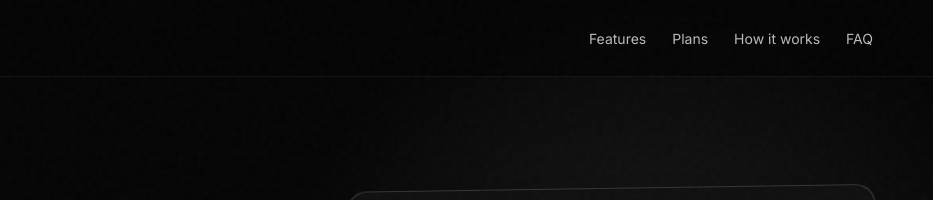
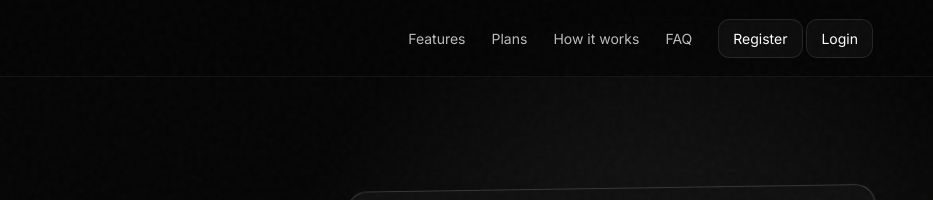
Before and after one commit to Nappygorilla/Luna.win-hosting, a plain HTML site: page index.html in a window 1280 px wide. Shown: the top 200 px of the page, 347-1280 px from the left. Drawn offline with Linux system fonts and the light colour scheme.

Commit message:
Show login and register actions for signed-out visitors

```diff
--- a/index.html
+++ b/index.html
@@ -40,6 +40,10 @@
         <a href="#plans">Plans</a>
         <a href="#how-it-works">How it works</a>
         <a href="#faq">FAQ</a>
+        <span class="nav-account" id="logged-out-actions">
+          <a class="nav-login" href="auth.html?mode=register">Register</a>
+          <a class="nav-login nav-login-primary" href="auth.html?mode=login">Login</a>
+        </span>
         <a class="nav-login" id="client-panel-nav" href="panel.html" hidden>Client panel</a>
       </div>
     </nav>
```
